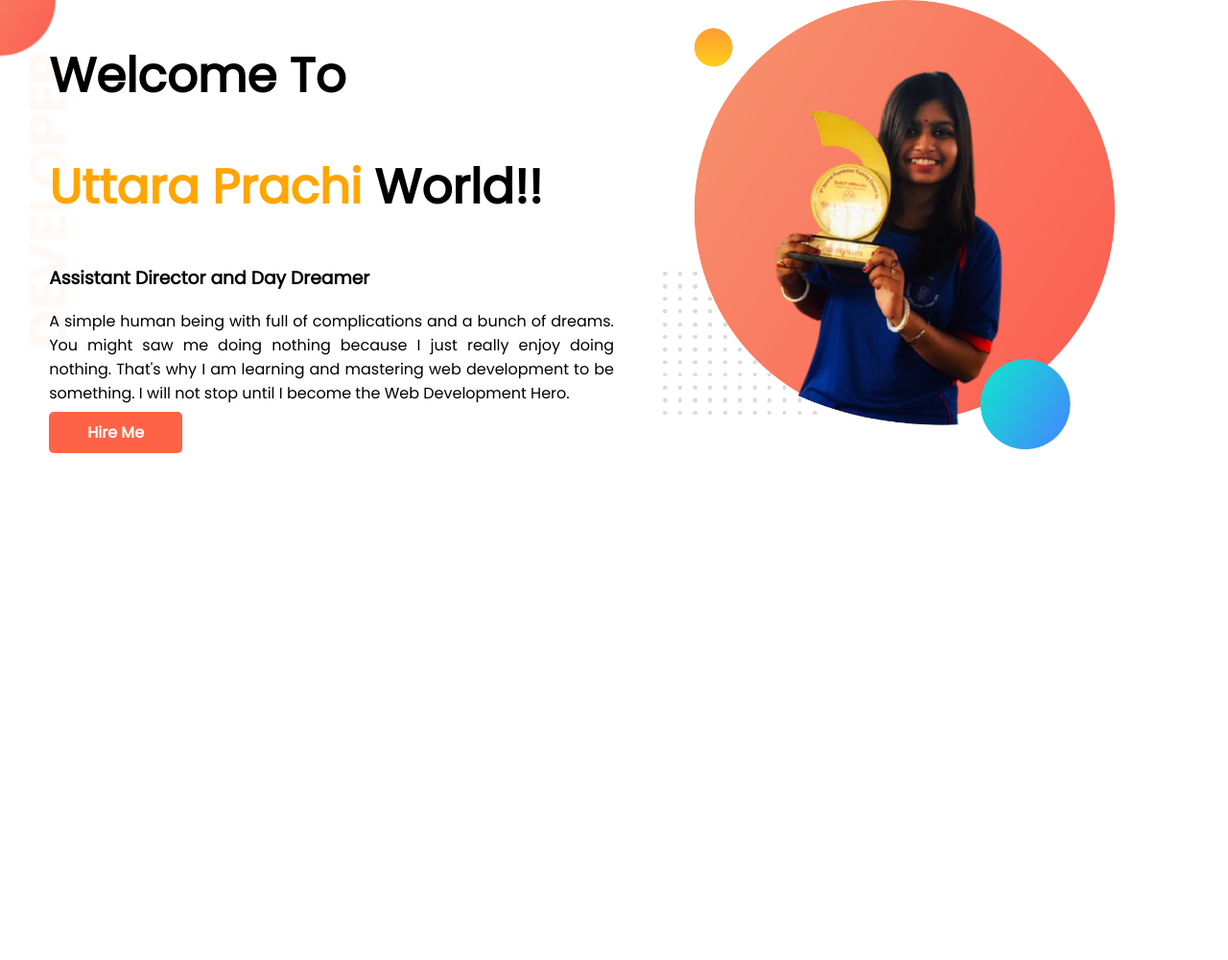
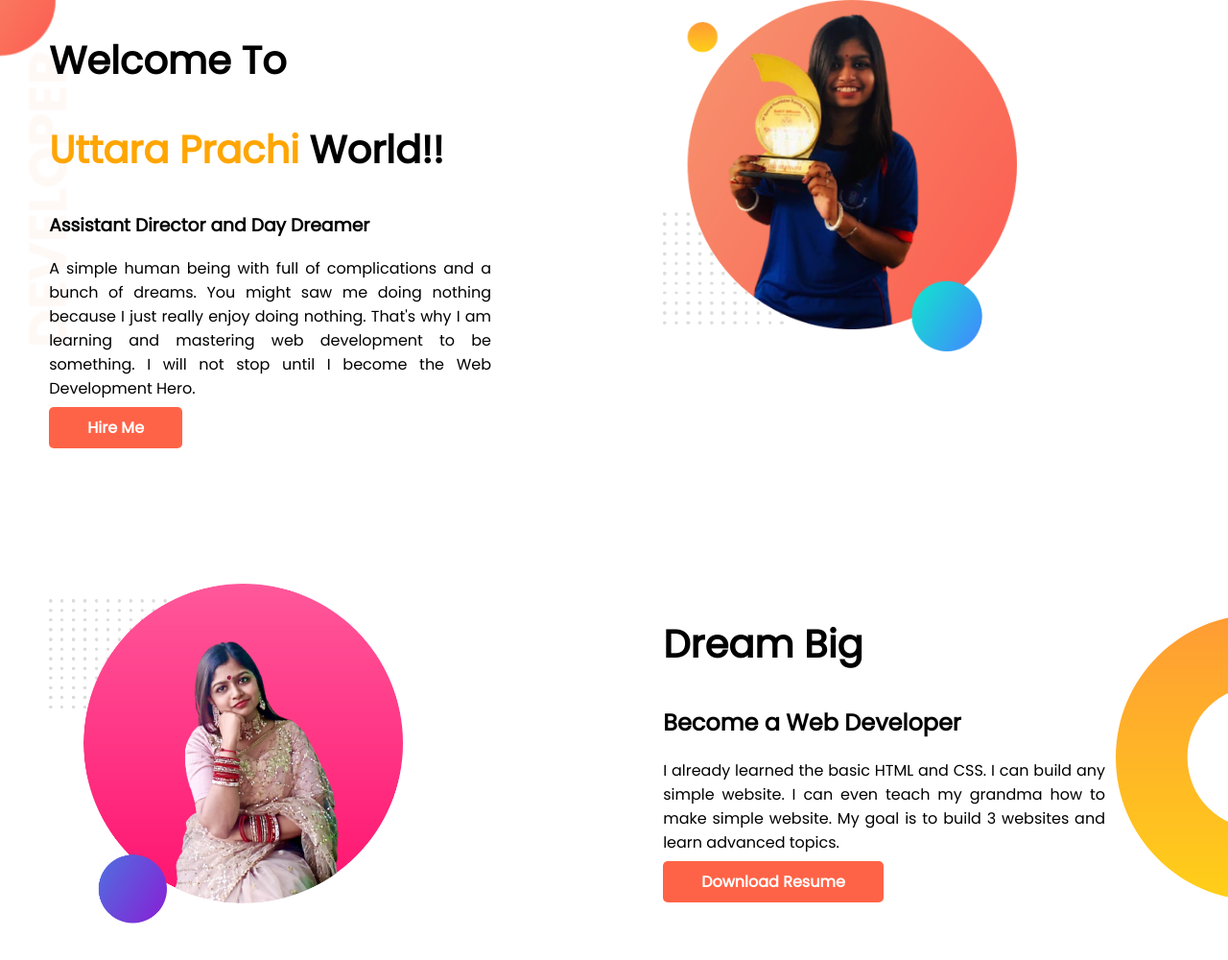
Before and after one commit to uttarasprachi/developer-portfolio, a plain HTML site: page index.html in a window 1280 px wide. Shown: the whole page at 96% size. Before the commit the page ends 800 px from the top, so only its background shows below. Drawn offline with Linux system fonts and the light colour scheme.

Commit message:
dream added

```diff
--- a/index.html
+++ b/index.html
@@ -20,7 +20,18 @@
             <a class="link-button" target="_blank" href="https://www.linkedin.com/in/uttara-shatadru-prachi/">Hire Me</a>
         </div>
         <div class="half-width">
-            <img src="images/uttara-bg.png" alt="">
+            <img src="images/uttara1.png" alt="">
+        </div>
+    </section>
+    <section class="dream-big">
+        <div class="half-width">
+            <img src="images/uttara2.png" alt="">
+        </div>
+        <div class="half-width">
+            <h1>Dream Big</h1>
+            <h2>Become a Web Developer</h2>
+            <p>I already learned the basic HTML and CSS. I can build any simple website. I can even teach my grandma how to make simple website. My goal is to build 3 websites and learn advanced topics.</p>
+            <a class="link-button" target="_blank" href="">Download Resume</a>
         </div>
     </section>
 </body>
--- a/style.css
+++ b/style.css
@@ -3,18 +3,20 @@ body{
     margin: 0;
 }
 h1{
-    font-size: 50px;
+    font-size: 40px;
 }
 .orange-color{
     color: orange;
 }
 section{
     display: flex;
+    margin-bottom: 150px;
 }
 .half-width{
     width: 50%;
     padding-left: 4%;
     text-align: justify;
+    padding-right: 10%;
 }
 .half-width img{
     width: 80%;
@@ -31,3 +33,8 @@ section{
     background-image: url(images/top-banner.png);
     background-repeat: no-repeat;
 }
+.dream-big{
+    background-image: url(images/dream-bg.png);
+    background-repeat: no-repeat;
+    background-position: right;
+}
```
Also changed, not shown: images/uttara-dream-big-bg.png (added), images/uttara1.png (added), images/uttara2.png (added).
